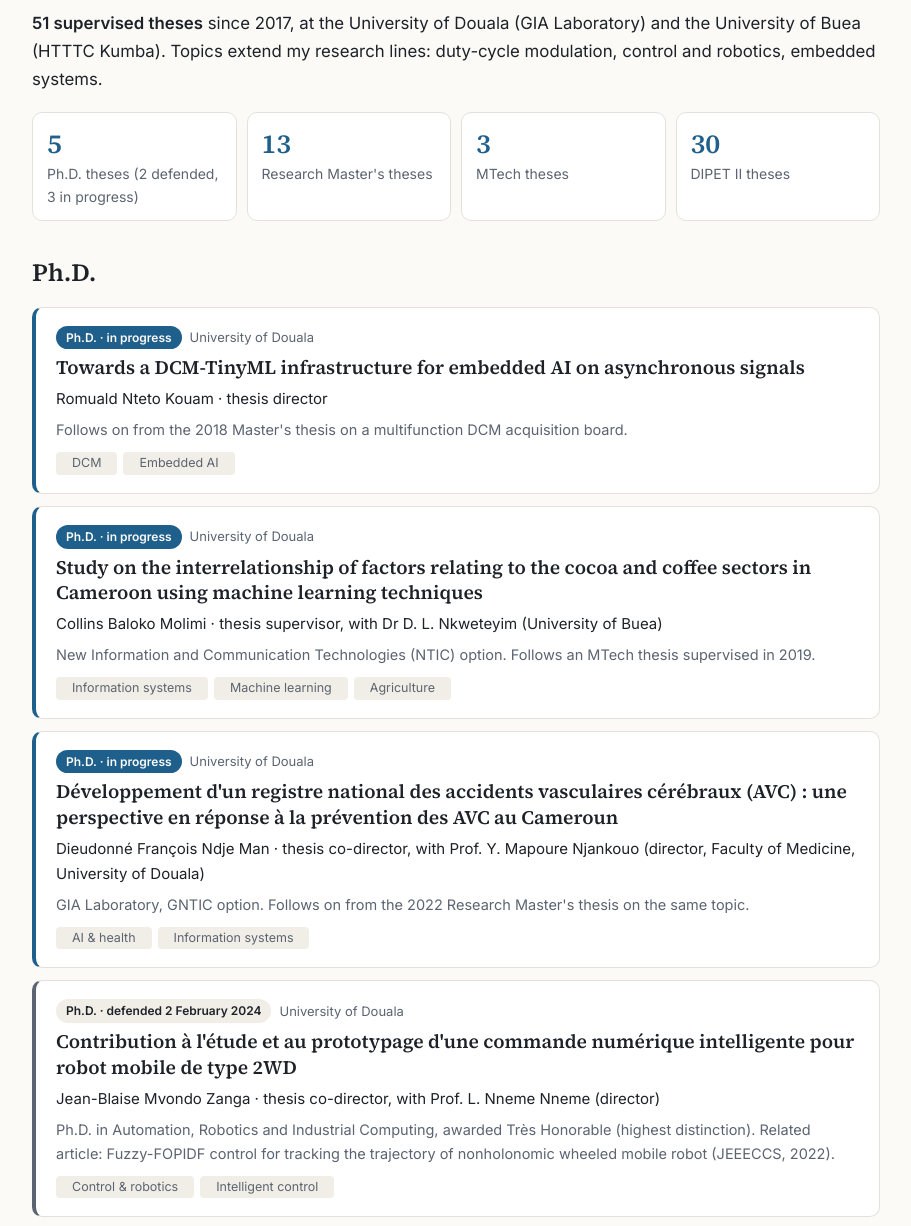
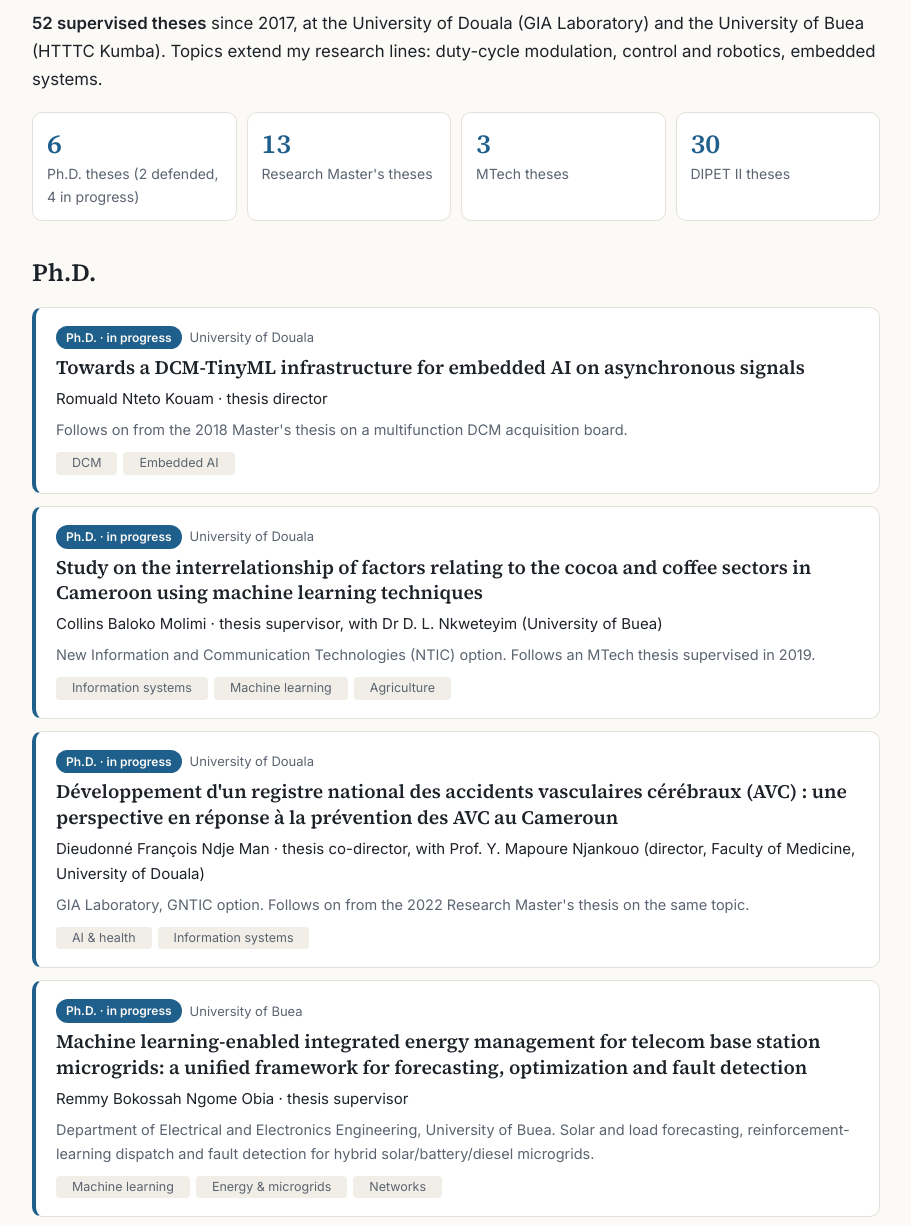
Before and after one commit to MoffoBertrand/moffobertrand.github.io, a plain HTML site: page encadrement.html in a window 1280 px wide. Shown: the part 145-1371 px from the top of the page, without its empty margins (184-1095 px from the left). Drawn offline with Linux system fonts and the light colour scheme.

Commit message:
Add files via upload

```diff
--- a/encadrement.html
+++ b/encadrement.html
@@ -41,9 +41,9 @@
 <main class="wrap">
   <section id="encadrement">
     <h1 class="ptitle"><span data-l="fr">Encadrement</span><span data-l="en">Supervision</span></h1>
-    <p class="lead"><span data-l="fr"><strong>51 travaux encadrés</strong> depuis 2017, à l'Université de Douala (Laboratoire GIA) et à l'Université de Buea (HTTTC Kumba). Les sujets prolongent mes axes de recherche : modulation en rapport cyclique, commande et robotique, systèmes embarqués.</span><span data-l="en"><strong>51 supervised theses</strong> since 2017, at the University of Douala (GIA Laboratory) and the University of Buea (HTTTC Kumba). Topics extend my research lines: duty-cycle modulation, control and robotics, embedded systems.</span></p>
+    <p class="lead"><span data-l="fr"><strong>52 travaux encadrés</strong> depuis 2017, à l'Université de Douala (Laboratoire GIA) et à l'Université de Buea (HTTTC Kumba). Les sujets prolongent mes axes de recherche : modulation en rapport cyclique, commande et robotique, systèmes embarqués.</span><span data-l="en"><strong>52 supervised theses</strong> since 2017, at the University of Douala (GIA Laboratory) and the University of Buea (HTTTC Kumba). Topics extend my research lines: duty-cycle modulation, control and robotics, embedded systems.</span></p>
     <div class="stats">
-      <div><b>5</b><span data-l="fr">thèses de doctorat (2 soutenues, 3 en cours)</span><span data-l="en">Ph.D. theses (2 defended, 3 in progress)</span></div>
+      <div><b>6</b><span data-l="fr">thèses de doctorat (2 soutenues, 4 en cours)</span><span data-l="en">Ph.D. theses (2 defended, 4 in progress)</span></div>
       <div><b>13</b><span data-l="fr">mémoires de Master 2 Recherche</span><span data-l="en">Research Master's theses</span></div>
       <div><b>3</b><span data-l="fr">mémoires de MTech</span><span data-l="en">MTech theses</span></div>
       <div><b>30</b><span data-l="fr">mémoires de DIPET II</span><span data-l="en">DIPET II theses</span></div>
@@ -71,6 +71,13 @@
       <p>Dieudonné François Ndje Man · <span data-l="fr">co-directeur de thèse, avec Pr Y. Mapoure Njankouo (directeur, FMSP, Université de Douala)</span><span data-l="en">thesis co-director, with Prof. Y. Mapoure Njankouo (director, Faculty of Medicine, University of Douala)</span></p>
       <p class="note"><span data-l="fr">Laboratoire GIA, option GNTIC. Prolonge son mémoire de Master 2 Recherche (2022) sur le même sujet.</span><span data-l="en">GIA Laboratory, GNTIC option. Follows on from the 2022 Research Master's thesis on the same topic.</span></p>
       <div class="tags"><span class="tag t-health"><span data-l="fr">IA &amp; santé</span><span data-l="en">AI &amp; health</span></span><span class="tag t-info"><span data-l="fr">Systèmes d'information</span><span data-l="en">Information systems</span></span></div>
+    </div>
+    <div class="card feature">
+      <div class="meta"><span class="badge b-phd"><span data-l="fr">Doctorat · en cours</span><span data-l="en">Ph.D. · in progress</span></span><span class="inst"><span data-l="fr">Université de Buea</span><span data-l="en">University of Buea</span></span></div>
+      <h3>Machine learning-enabled integrated energy management for telecom base station microgrids: a unified framework for forecasting, optimization and fault detection</h3>
+      <p>Remmy Bokossah Ngome Obia · <span data-l="fr">directeur de thèse</span><span data-l="en">thesis supervisor</span></p>
+      <p class="note"><span data-l="fr">Département de génie électrique et électronique, Université de Buea. Prévision solaire et de charge, répartition optimale par apprentissage par renforcement et détection de défauts pour les micro-réseaux hybrides solaire/batterie/diesel.</span><span data-l="en">Department of Electrical and Electronics Engineering, University of Buea. Solar and load forecasting, reinforcement-learning dispatch and fault detection for hybrid solar/battery/diesel microgrids.</span></p>
+      <div class="tags"><span class="tag"><span data-l="fr">Apprentissage automatique</span><span data-l="en">Machine learning</span></span><span class="tag"><span data-l="fr">Énergie &amp; micro-réseaux</span><span data-l="en">Energy &amp; microgrids</span></span><span class="tag t-net"><span data-l="fr">Réseaux</span><span data-l="en">Networks</span></span></div>
     </div>
     <div class="card feature done">
       <div class="meta"><span class="badge b-phd"><span data-l="fr">Doctorat · soutenu le 2 février 2024</span><span data-l="en">Ph.D. · defended 2 February 2024</span></span><span class="inst"><span data-l="fr">Université de Douala</span><span data-l="en">University of Douala</span></span></div>
```
Also changed, not shown: contact.html (+1 -0 lines), enseignement.html (+1 -1 lines), index.html (+2 -2 lines), photo.jpg (added).
